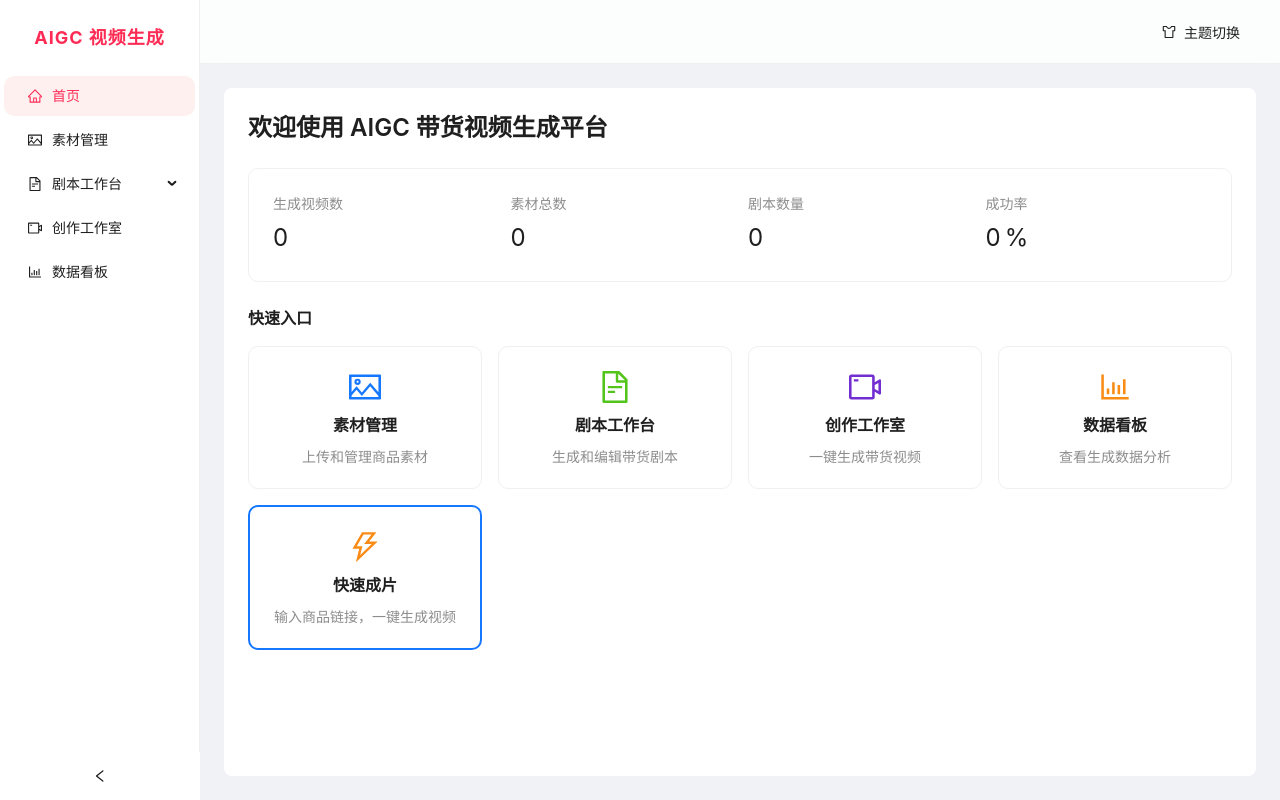
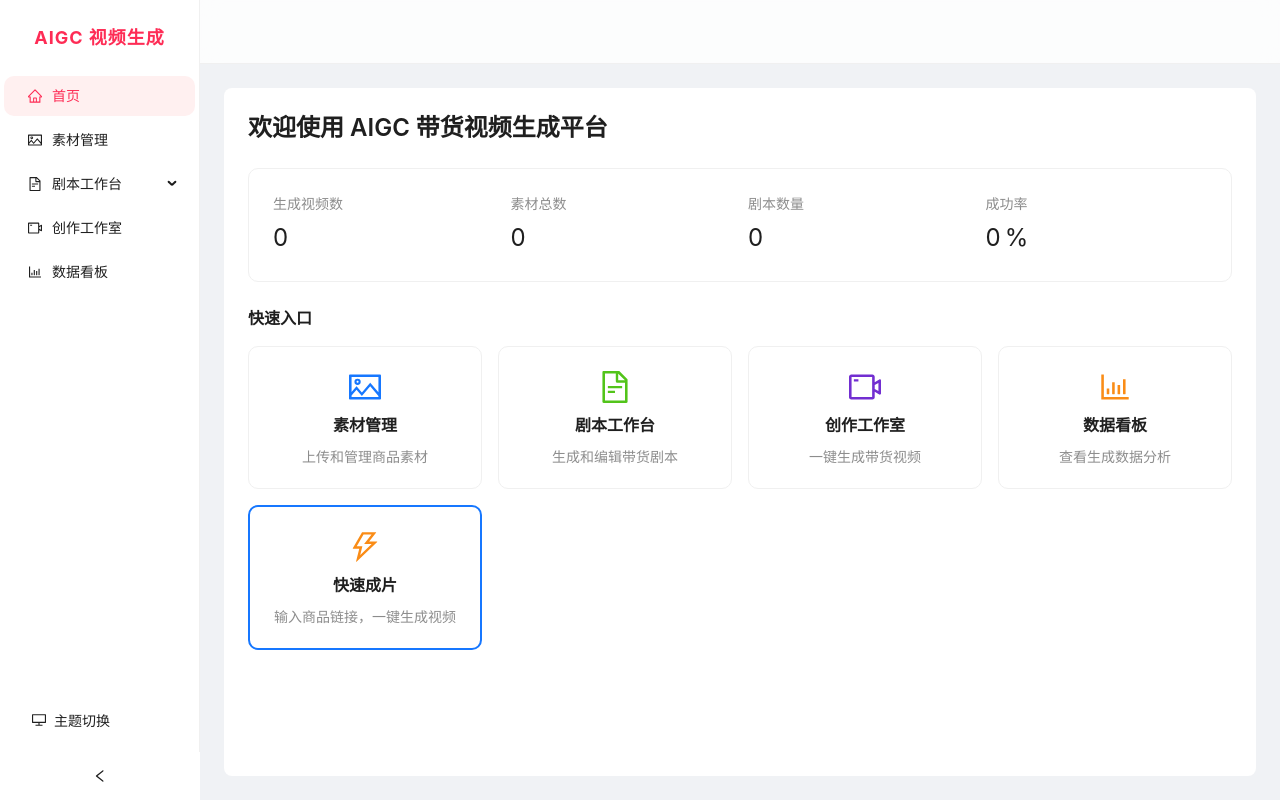
Before and after one commit to cooooolwind/TikTok_Shop, a React (Vite) app in the folder packages/frontend/: page / in a window 1280 px wide. Built offline with nearby package versions, Linux system fonts and the light colour scheme.

Commit message:
feat(frontend): move theme switcher to sidebar bottom and optimize layout

```diff
--- a/packages/frontend/src/layouts/MainLayout.tsx
+++ b/packages/frontend/src/layouts/MainLayout.tsx
@@ -9,7 +9,9 @@ import {
   BarChartOutlined,
   BookOutlined,
   BulbOutlined,
-  SkinOutlined,
+  SunOutlined,
+  MoonOutlined,
+  DesktopOutlined,
 } from '@ant-design/icons';
 import { useUIStore } from '../stores/useAppStore';
 import { ROUTES } from '../constants';
@@ -112,9 +114,9 @@ export default function MainLayout() {
   const { selectedKey, openKeys } = deriveMenuState(location.pathname);
 
   const themeMenuItems: MenuProps['items'] = [
-    { key: 'system', label: '跟随系统' },
-    { key: 'light', label: '浅色模式' },
-    { key: 'dark', label: '深色模式' },
+    { key: 'system', label: collapsed ? <DesktopOutlined /> : '跟随系统' },
+    { key: 'light', label: collapsed ? <SunOutlined /> : '浅色模式' },
+    { key: 'dark', label: collapsed ? <MoonOutlined /> : '深色模式' },
   ];
 
   return (
@@ -130,10 +132,13 @@ export default function MainLayout() {
           position: 'sticky',
           top: 0,
           height: '100vh',
-          overflow: 'auto',
           zIndex: 10,
+          display: 'flex',
+          flexDirection: 'column',
         }}
       >
+        <div style={{ display: 'flex', flexDirection: 'column', height: '100%' }}>
+          <div style={{ flex: 1, overflow: 'auto' }}>
             {/* Logo 区：折叠时显示简短图标文字 */}
             <div
               style={{
@@ -169,6 +174,44 @@ export default function MainLayout() {
                 navigate(key);
               }}
             />
+          </div>
+
+          <div style={{ padding: collapsed ? '0 0 16px' : '0 16px 16px', marginTop: 'auto' }}>
+            <Dropdown
+              menu={{
+                items: themeMenuItems,
+                selectedKeys: [themeMode],
+                onClick: ({ key }) => setThemeMode(key as 'system' | 'light' | 'dark'),
+              }}
+              placement="topRight"
+            >
+              <Button
+                type="text"
+                icon={
+                  themeMode === 'dark' ? (
+                    <MoonOutlined />
+                  ) : themeMode === 'light' ? (
+                    <SunOutlined />
+                  ) : (
+                    <DesktopOutlined />
+                  )
+                }
+                block
+                style={{
+                  color: token.colorText,
+                  display: 'flex',
+                  alignItems: 'center',
+                  justifyContent: collapsed ? 'center' : 'flex-start',
+                  padding: collapsed ? 0 : '4px 15px',
+                  height: 32,
+                  borderRadius: collapsed ? 0 : token.borderRadius,
+                }}
+              >
+                {!collapsed && '主题切换'}
+              </Button>
+            </Dropdown>
+          </div>
+        </div>
       </Sider>
 
       <Layout style={{ background: 'transparent' }}>
@@ -185,20 +228,7 @@ export default function MainLayout() {
             top: 0,
             zIndex: 9,
           }}
-        >
-          <Dropdown
-            menu={{
-              items: themeMenuItems,
-              selectedKeys: [themeMode],
-              onClick: ({ key }) => setThemeMode(key as 'system' | 'light' | 'dark'),
-            }}
-            placement="bottomRight"
-          >
-            <Button type="text" icon={<SkinOutlined />} style={{ color: token.colorText }}>
-              主题切换
-            </Button>
-          </Dropdown>
-        </Header>
+        />
         <Content
           style={{
             margin: '24px 24px',
```
Lines whose indentation alone changed are shown as unchanged.
